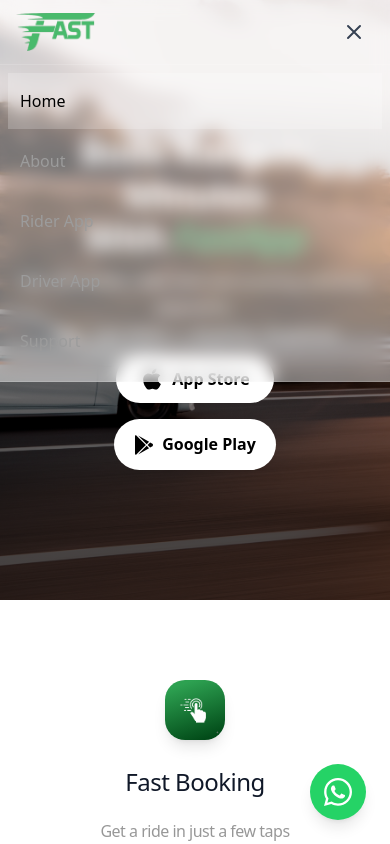
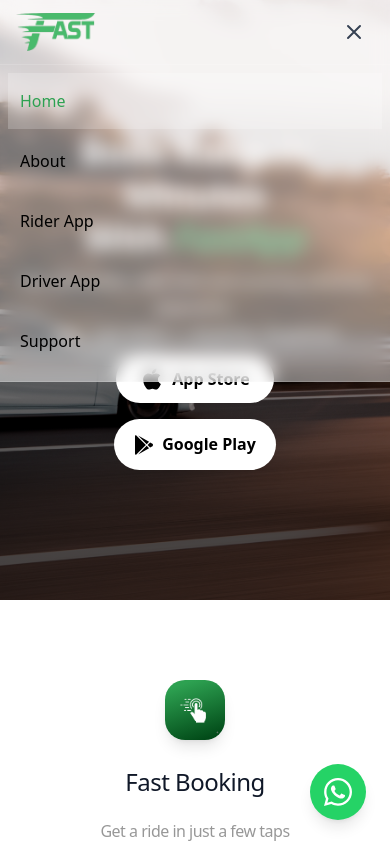
Before and after one commit to Xyvin-Technologies-Pvt-Ltd/fastapp-website, a React (Vite) app: page / in a window 390 px wide. Both pictures are taken after a click on the button 354 px from the left and 32 px from the top of the page. Shown: the top 844 px of the page. Built offline with nearby package versions, Linux system fonts and the light colour scheme.

Commit message:
navbar colour updated

```diff
--- a/src/components/Navbar.jsx
+++ b/src/components/Navbar.jsx
@@ -39,7 +39,7 @@
                                 <Link
                                     key={link.name}
                                     to={link.path}
-                                    className={`px-3 py-2 text-[16px] leading-[24px] font-[500] transition-colors ${isActive(link.path) ? 'text-black' : 'text-[#9C9C9C] hover:text-emerald-600'
+                                    className={`px-3 py-2 text-[16px] leading-[24px] font-[500] transition-colors ${isActive(link.path) ? 'text-black' : 'text-[#9C9C9C] hover:text-[#2DA151]'
                                         }`}
                                 >
                                     {link.name}
@@ -77,7 +77,7 @@
                             key={link.name}
                             to={link.path}
                             onClick={() => setIsMenuOpen(false)}
-                            className={`block px-3 py-4 text-base font-medium transition-colors ${isActive(link.path) ? 'text-black bg-white/20' : 'text-[#9C9C9C] hover:text-black hover:bg-white/10'
+                            className={`block px-3 py-4 text-base font-medium transition-colors ${isActive(link.path) ? 'text-[#2DA151] bg-white/20' : 'text-black  hover:bg-white/10'
                                 }`}
                         >
                             {link.name}
```
